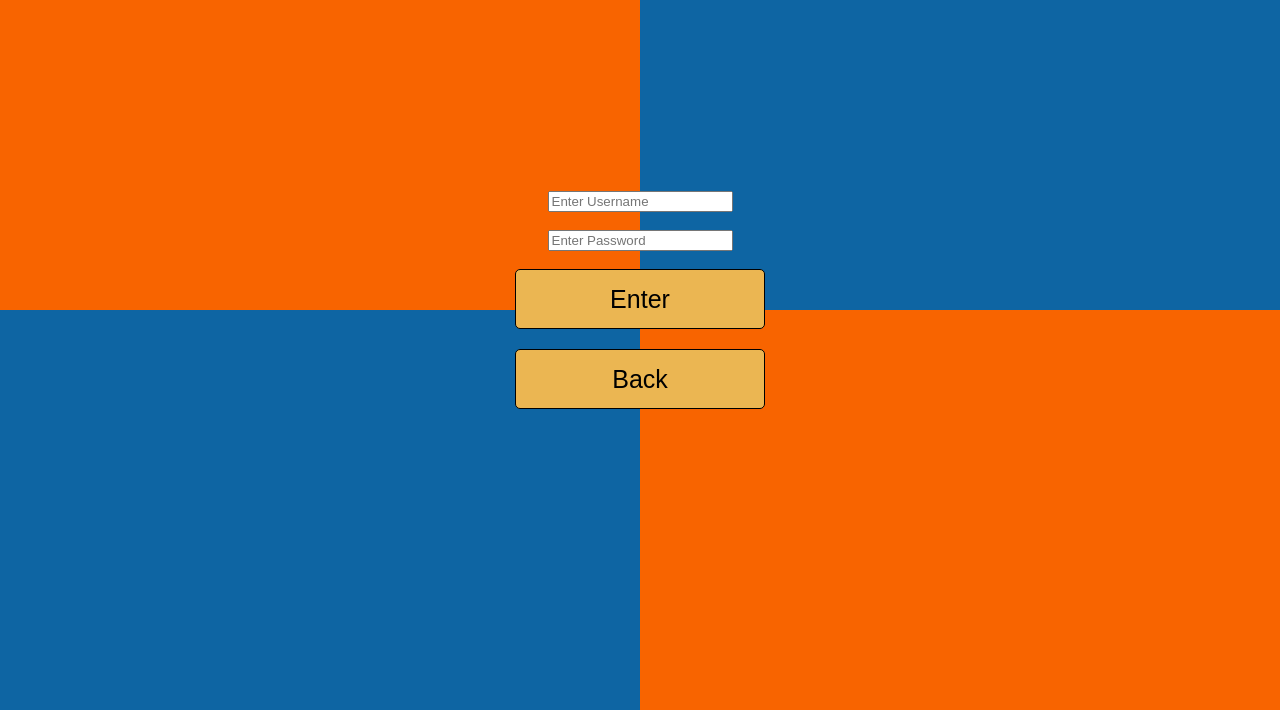
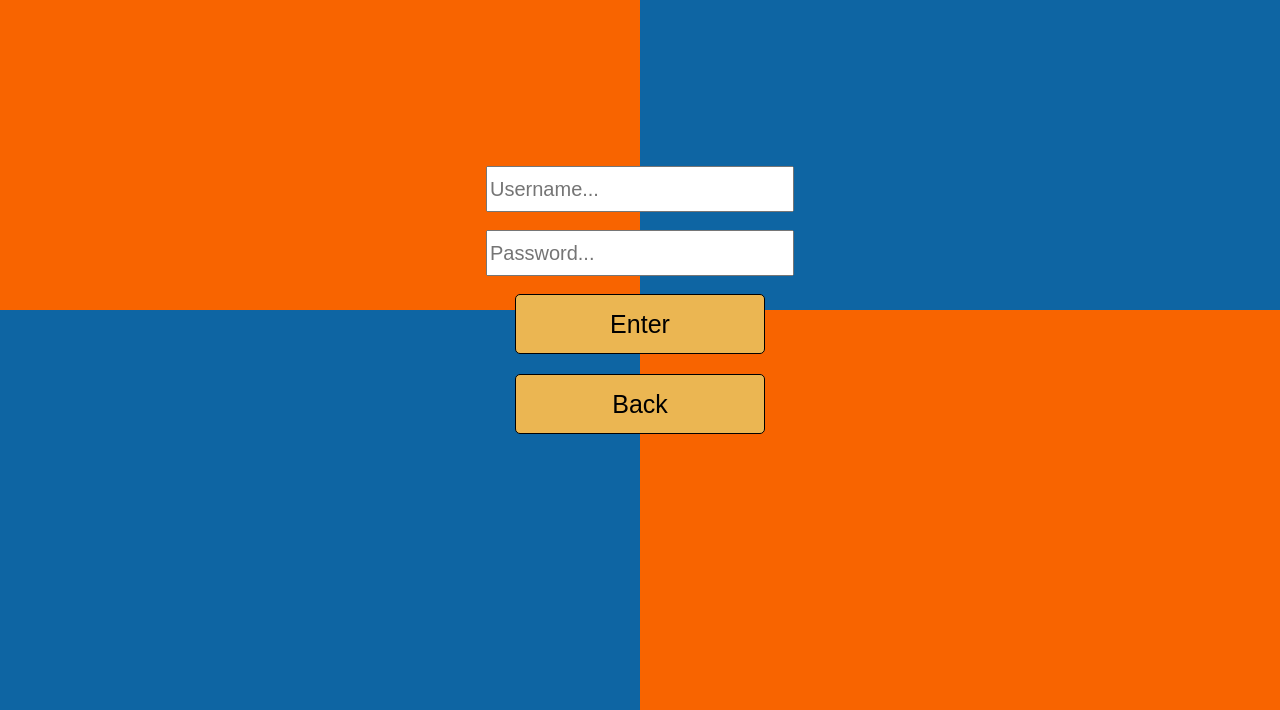
Before and after one commit to therealdantec/Quizzy, a plain HTML site: page login.html in a window 1280 px wide. Shown: the part 90-800 px from the top of the page. Drawn offline with Linux system fonts and the light colour scheme.

Commit message:
adjusted input boxes

```diff
--- a/login.html
+++ b/login.html
@@ -44,6 +44,18 @@
         display: flex;
         flex-direction: column;
         align-items: center;
+        }
+
+        #username {
+            width: 300px;
+            height: 40px;
+            font-size: 20px;
+        }
+
+        #password {
+            width: 300px;
+            height: 40px;
+            font-size: 20px;
         }
 
                 .button {
@@ -105,8 +117,8 @@
 
             <div id="buttons" style="display: flex; flex-direction: column; align-items: center; z-index: 2;">
                 <form action="/login" method="post">
-                    <input type="text" id="username" name="username" placeholder="Enter Username"><br>
-                    <input type="password" id="password" name="password" placeholder="Enter Password"><br>
+                    <input type="text" id="username" name="username" placeholder="Username..."><br>
+                    <input type="password" id="password" name="password" placeholder="Password..."><br>
                     <input type="submit" value="Enter" class="button">
                 </form>
                 <button class="button" onclick="window.location.href = 'menu.html';">Back</button>
```
Also changed, not shown: join_quiz.html (+7 -1 lines).
